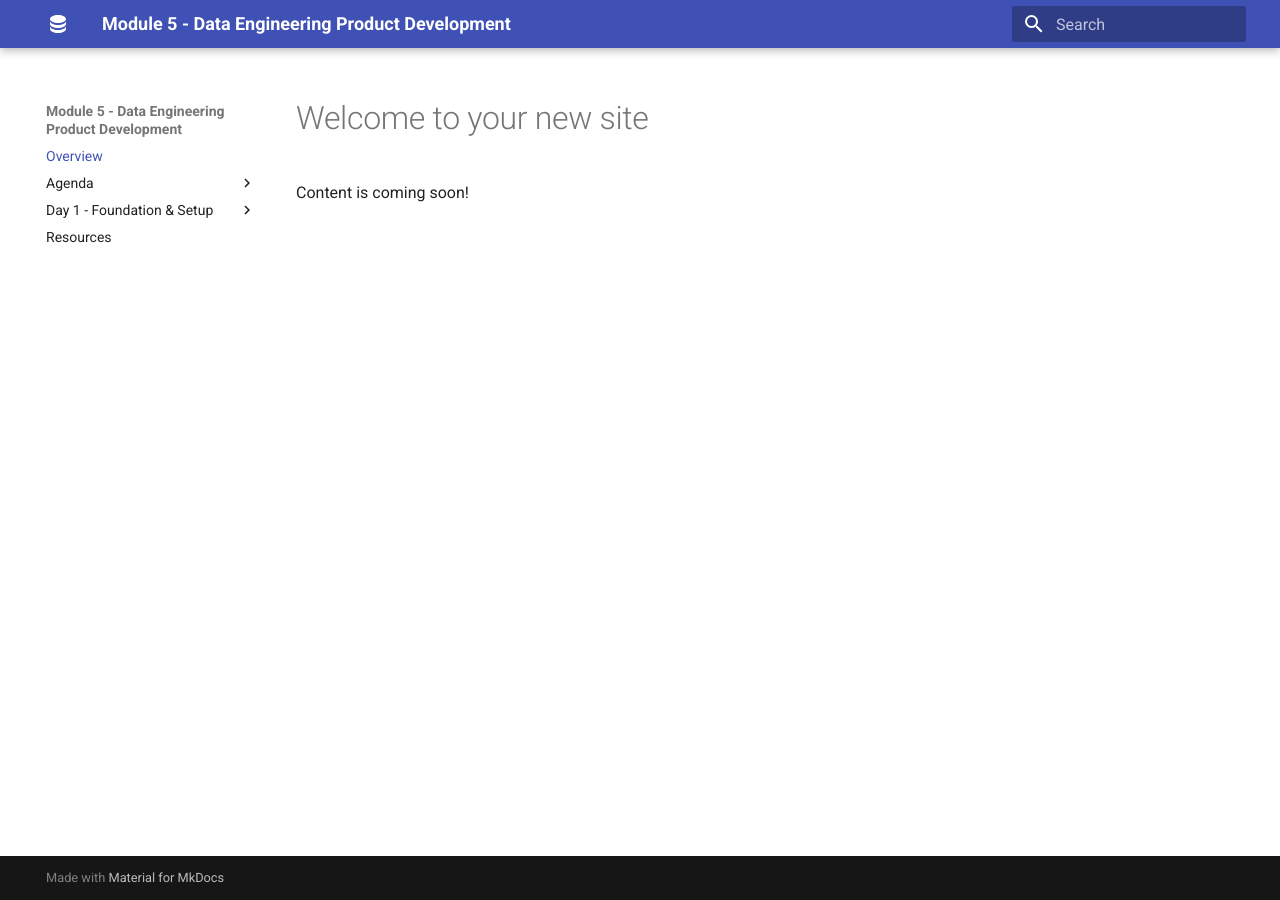
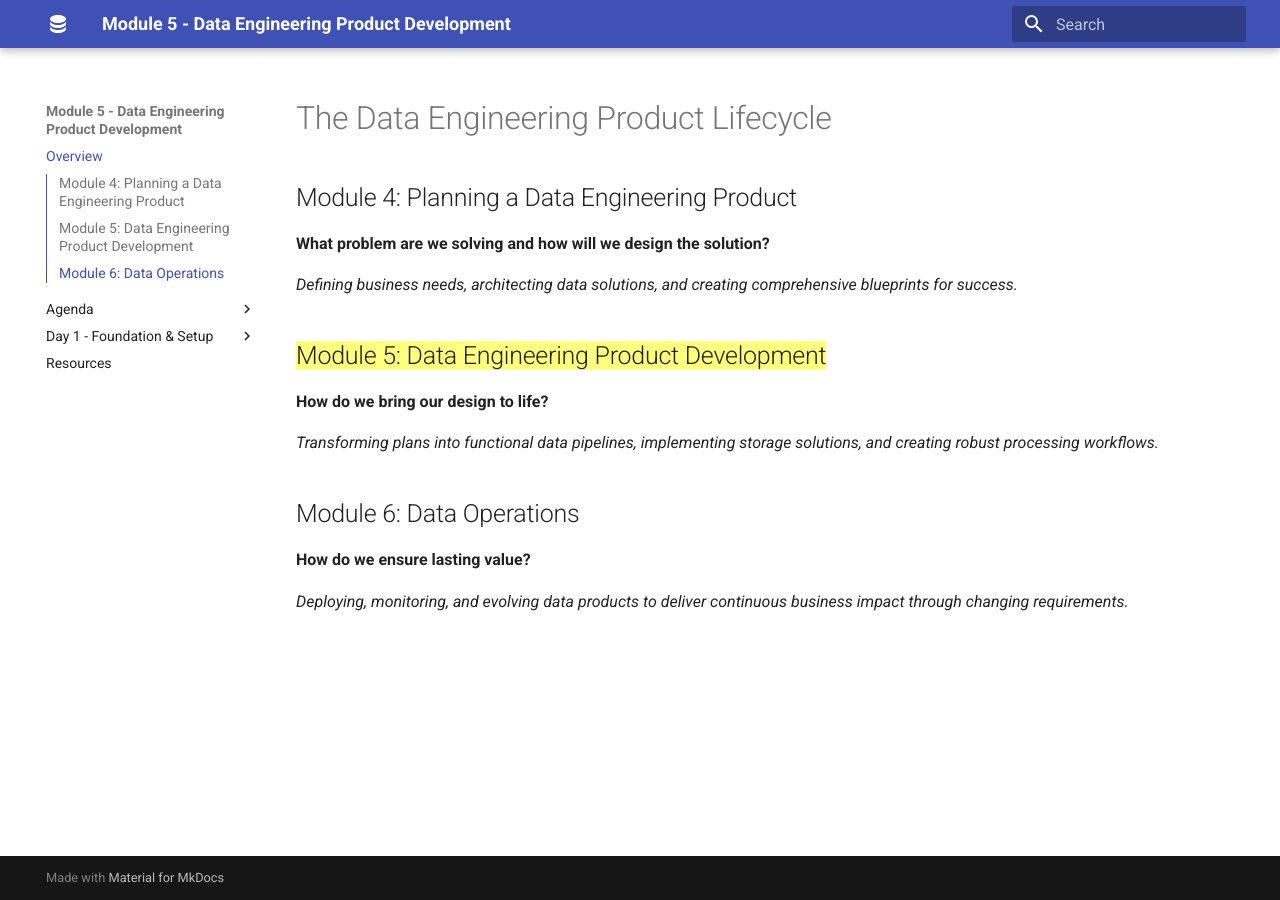
Before and after one commit to qaalabs/DE5M5, an MkDocs documentation site: the page built from docs/index.md, in a window 1280 px wide. Built offline with MkDocs 1.6.1 and Material for MkDocs 9.7.7, drawn with Linux system fonts in a browser that asks for light colours.

Commit message:
Add overview

```diff
--- a/docs/index.md
+++ b/docs/index.md
@@ -1,3 +1,19 @@
-# Welcome to your new site
+# The Data Engineering Product Lifecycle
 
-Content is coming soon!
+## Module 4: Planning a Data Engineering Product
+
+**What problem are we solving and how will we design the solution?**
+
+*Defining business needs, architecting data solutions, and creating comprehensive blueprints for success.*
+
+## <mark>Module 5: Data Engineering Product Development</mark>
+
+**How do we bring our design to life?**
+
+*Transforming plans into functional data pipelines, implementing storage solutions, and creating robust processing workflows.*
+
+## Module 6: Data Operations
+
+**How do we ensure lasting value?**
+
+*Deploying, monitoring, and evolving data products to deliver continuous business impact through changing requirements.*
```
Also changed, not shown: docs/day1/index.md (deleted).
